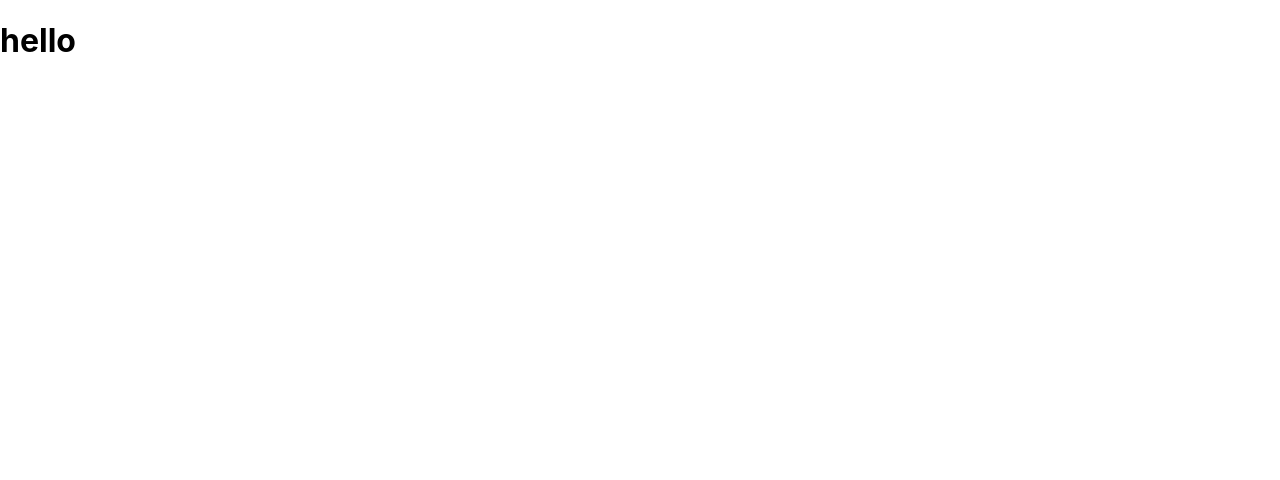
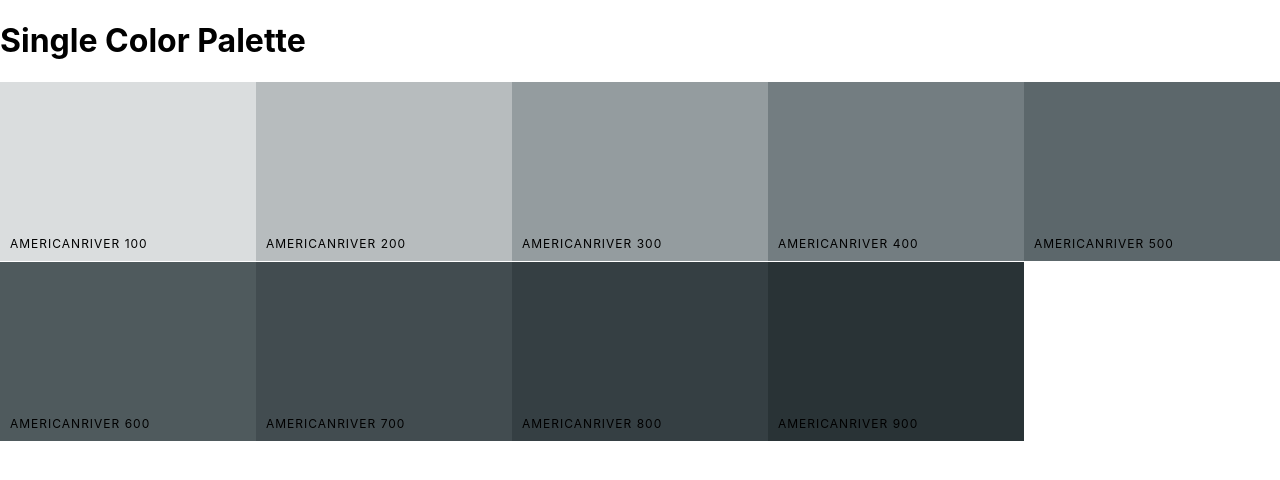
Before and after one commit to rohitbhati-rb/color-picker, a React (Create React App) app: page /palette/flat-ui-colors-american/americanriver in a window 1280 px wide. Shown: the top 480 px of the page. Built offline with nearby package versions, Linux system fonts and the light colour scheme.

Commit message:
SingleColorPalette basic work is done

```diff
--- a/src/App.js
+++ b/src/App.js
@@ -1,8 +1,10 @@
 import React, { Component } from 'react';
 import { Route, Switch } from 'react-router-dom';
 
+// Components
 import Palette from './Palette';
 import PaletteList from './PaletteList';
+import SingleColorPalette from './SingleColorPalette';
 import seedColors from './seedColors';
 import { generatePalette } from './colorHelpers';
 
@@ -18,7 +20,9 @@ class App extends Component {
         <Route
           exact
           path="/"
-          render={(routeProps) => <PaletteList palettes={seedColors} {...routeProps} />}
+          render={(routeProps) =>
+            <PaletteList palettes={seedColors} {...routeProps} />
+          }
         />
         <Route
           exact
@@ -30,7 +34,12 @@ class App extends Component {
         <Route
           exact
           path="/palette/:paletteId/:colorId"
-          render={() => <h1>hello</h1>}
+          render={(routeProps) =>
+            <SingleColorPalette
+              colorId={routeProps.match.params.colorId}
+              palette={generatePalette(this.findPalette(routeProps.match.params.paletteId))}
+            />
+          }
         />
       </Switch>
       // <div>
--- a/src/ColorBox.js
+++ b/src/ColorBox.js
@@ -15,7 +15,7 @@ class ColorBox extends Component {
     });
   }
   render() {
-    const { name, background } = this.props;
+    const { name, background, moreURL, showLink } = this.props;
     const { copied } = this.state;
     return (
       <CopyToClipboard text={background} onCopy={this.changeCopyState}>
@@ -31,9 +31,9 @@ class ColorBox extends Component {
             </div>
             <button className="copy-button">Copy</button>
           </div>
-          <Link to='/' onClick={e => e.stopPropagation()}>
+          {showLink && <Link to={`/palette/${moreURL}`} onClick={e => e.stopPropagation()}>
             <span className="see-more">More</span>
-          </Link>
+          </Link>}
         </div>
       </CopyToClipboard>
     )
--- a/src/Palette.js
+++ b/src/Palette.js
@@ -21,10 +21,16 @@ class Palette extends Component {
     this.setState({ format: val });
   }
   render() {
-    const { colors, paletteName, emoji } = this.props.palette;
+    const { colors, paletteName, emoji, id } = this.props.palette;
     const { level, format } = this.state;
     const colorBoxes = colors[level].map(color => (
-      <ColorBox key={color.id} background={color[format]} name={color.name} />
+      <ColorBox
+        key={color.id}
+        background={color[format]}
+        name={color.name}
+        moreURL={`${id}/${color.id}`}
+        showLink
+      />
     ));
     return (
       <div className="Palette">
--- /dev/null
+++ b/src/SingleColorPalette.js
@@ -0,0 +1,35 @@
+import React, { Component } from 'react';
+
+// Components
+import ColorBox from './ColorBox';
+
+export class SingleColorPalette extends Component {
+  constructor(props) {
+    super(props);
+    this._shades = this.gatherShades(this.props.palette, this.props.colorId);
+    console.log(this._shades);
+  }
+  gatherShades(palette, colorToFilterBy) {
+    let shades = [];
+    let allColors = palette.colors;
+    for (let key in allColors) {
+      shades = shades.concat(
+        allColors[key].filter(color => color.id === colorToFilterBy)
+      );
+    }
+    return shades.slice(1);
+  }
+  render() {
+    const colorBoxes = this._shades.map(color => (
+      <ColorBox key={color.id} name={color.name} background={color.hex} showLink={false} />
+    ))
+    return (
+      <div className="Palette">
+        <h1>Single Color Palette</h1>
+        <div className="Palette-colors">{colorBoxes}</div>
+      </div>
+    )
+  }
+}
+
+export default SingleColorPalette;
```
